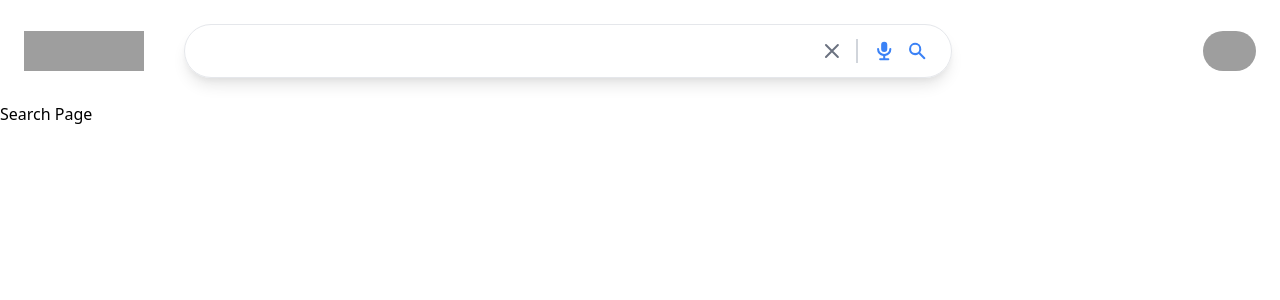
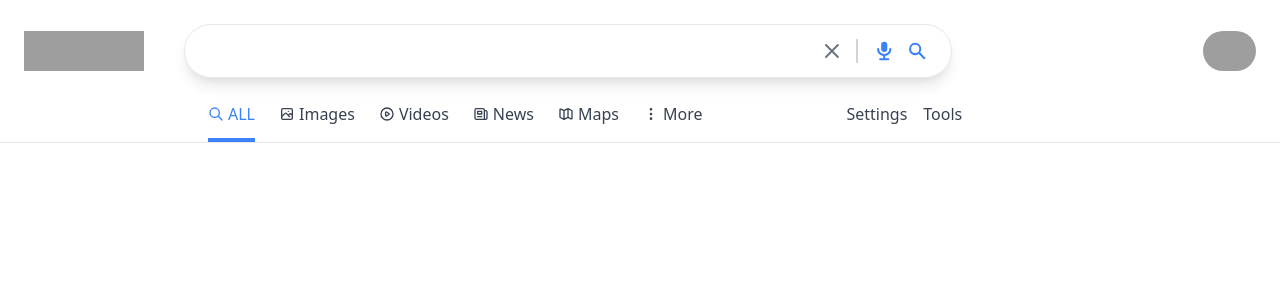
Before and after one commit to hulyak/google-nextjs, a Next.js app: page /search in a window 1280 px wide. Shown: the top 300 px of the page. Built offline with nearby package versions, Linux system fonts and the light colour scheme; grey boxes are pictures that could not be loaded.

Commit message:
create the Header Options component

```diff
--- a/components/Header.js
+++ b/components/Header.js
@@ -4,6 +4,7 @@
 import { XIcon } from '@heroicons/react/outline';
 import { MicrophoneIcon, SearchIcon } from '@heroicons/react/solid';
 import Avatar from './Avatar';
+import HeaderOptions from './HeaderOptions';
 
 const Header = () => {
     const router = useRouter();
@@ -46,6 +47,8 @@
                     className="ml-auto"
                 />
             </div>
+            {/* header options component */}
+            <HeaderOptions />
         </header>
     );
 };
--- /dev/null
+++ b/components/HeaderOption.js
@@ -0,0 +1,13 @@
+const HeaderOption = ({ Icon, selected, title }) => {
+    return (
+        <div
+            className={`flex items-center space-x-1 border-b-4 border-transparent hover:text-blue-500 hover:border-blue-500 pb-3 cursor:pointer ${
+                selected && 'text-blue-500 border-blue-500'
+            }`}>
+            <Icon className="h-4" />
+            <p className="hidden sm:inline-flex">{title}</p>
+        </div>
+    );
+};
+
+export default HeaderOption;
--- /dev/null
+++ b/components/HeaderOptions.js
@@ -0,0 +1,32 @@
+import HeaderOption from './HeaderOption';
+import {
+    DotsVerticalIcon,
+    MapIcon,
+    NewspaperIcon,
+    PhotographIcon,
+    PlayIcon,
+    SearchIcon
+} from '@heroicons/react/outline';
+
+const HeaderOptions = () => {
+    return (
+        <div className="flex w-full text-gray-700 justify-evenly text-sm lg:text-base lg:justify-start lg:space-x-36 lg:pl-52 border-b-[1px]">
+            {/* Left */}
+            <div className="flex space-x-6">
+                <HeaderOption Icon={SearchIcon} title="ALL" selected />
+                <HeaderOption Icon={PhotographIcon} title="Images" />
+                <HeaderOption Icon={PlayIcon} title="Videos" />
+                <HeaderOption Icon={NewspaperIcon} title="News" />
+                <HeaderOption Icon={MapIcon} title="Maps" />
+                <HeaderOption Icon={DotsVerticalIcon} title="More" />
+            </div>
+            {/* Right */}
+            <div className="flex space-x-4">
+                <p className="link">Settings</p>
+                <p className="link">Tools</p>
+            </div>
+        </div>
+    );
+};
+
+export default HeaderOptions;
--- a/pages/search.js
+++ b/pages/search.js
@@ -10,7 +10,6 @@
             </Head>
             {/* Header */}
             <Header />
-            <h1>Search Page</h1>
             {/* Search Results */}
         </div>
     );
```
